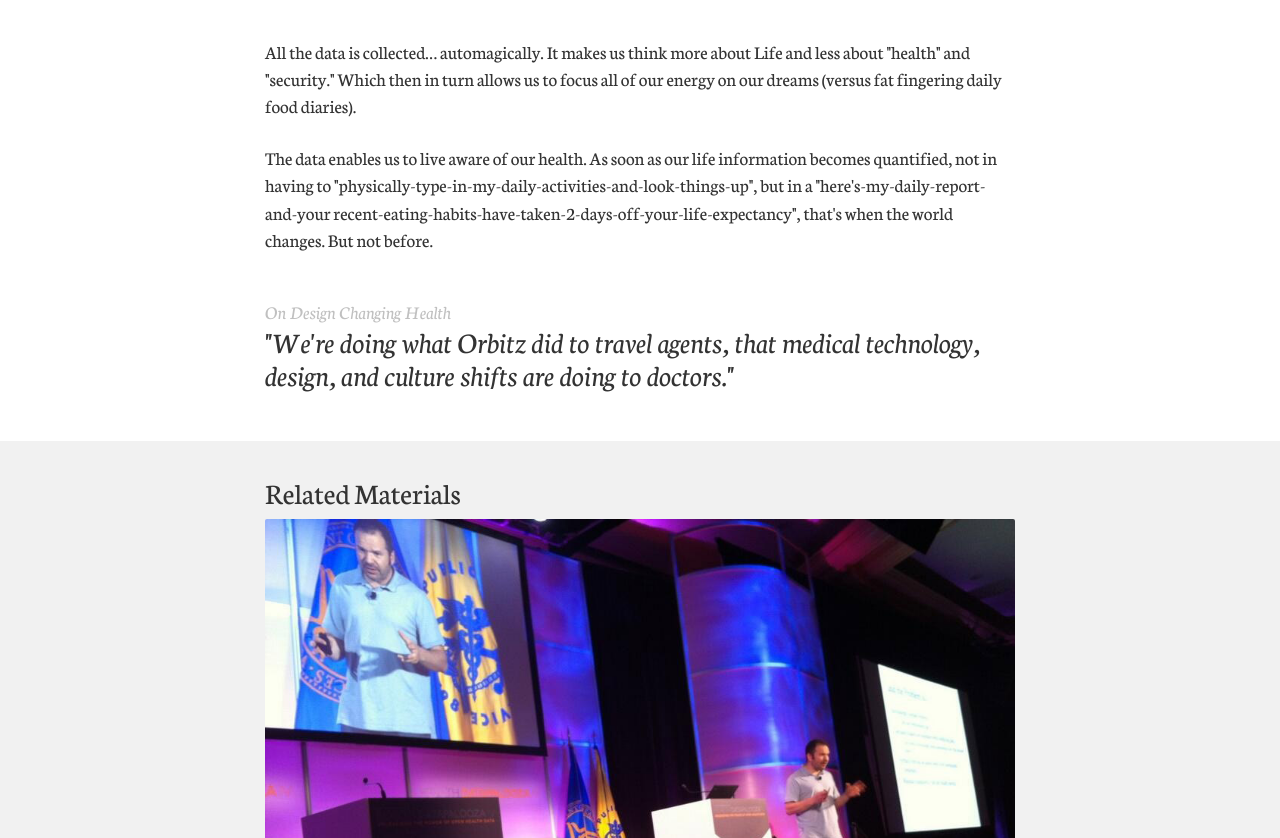
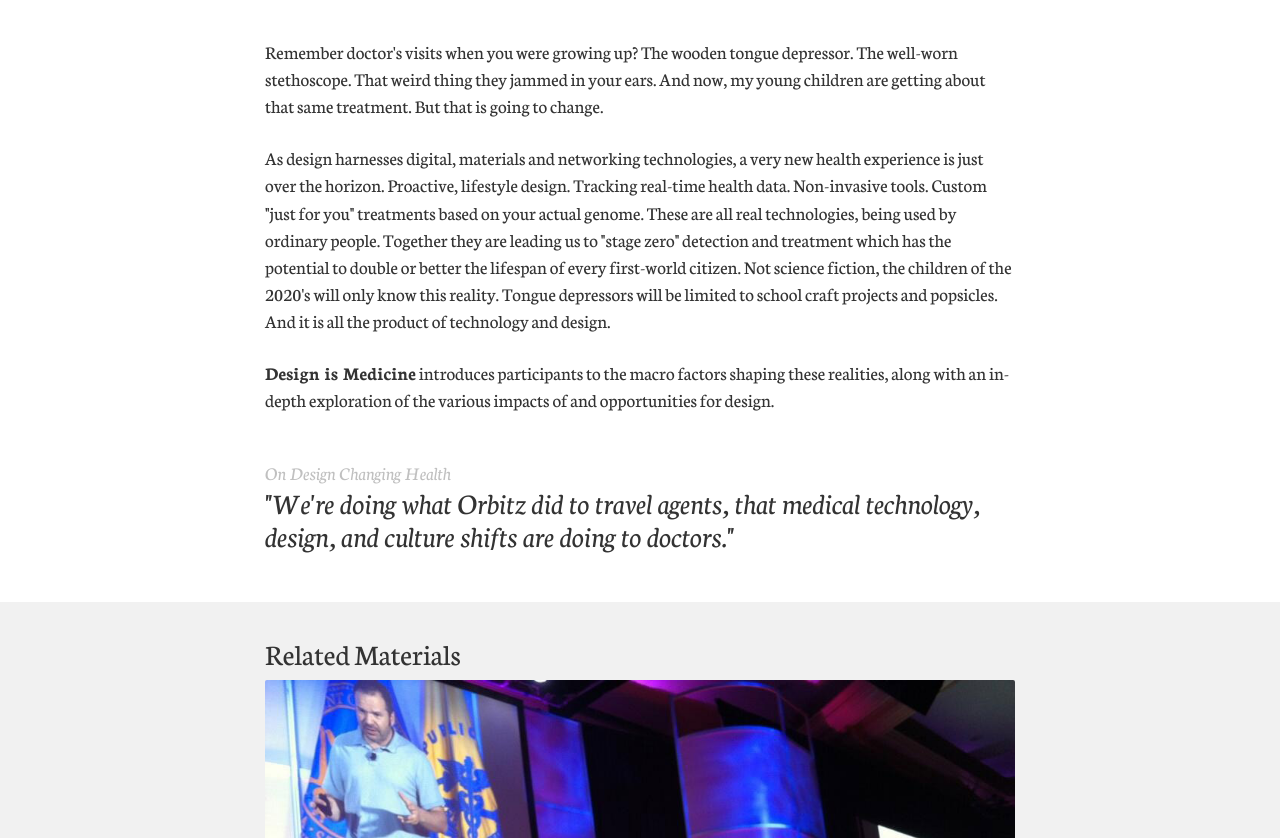
Before and after one commit to goinvo/DesignIsMedicine, a plain HTML site: page index.html in a window 1280 px wide. Shown: the part 908-1746 px from the top of the page. Drawn offline with Linux system fonts and the light colour scheme; a script that the page names is missing.

Commit message:
Updated text about talk

```diff
--- a/index.html
+++ b/index.html
@@ -54,9 +54,11 @@
 
       <div class="row">
         <div class="col-md-8 col-md-offset-2">
-            <p>All the data is collected… automagically. It makes us think more about Life and less about "health" and "security." Which then in turn allows us to focus all of our energy on our dreams (versus fat fingering daily food diaries).</p>
+            <p>Remember doctor's visits when you were growing up? The wooden tongue depressor. The well-worn stethoscope. That weird thing they jammed in your ears. And now, my young children are getting about that same treatment. But that is going to change.</p>
 
-            <p>The data enables us to live aware of our health. As soon as our life information becomes quantified, not in having to "physically-type-in-my-daily-activities-and-look-things-up", but in a "here's-my-daily-report-and-your recent-eating-habits-have-taken-2-days-off-your-life-expectancy", that's when the world changes. But not before.</p>
+            <p>As design harnesses digital, materials and networking technologies, a very new health experience is just over the horizon. Proactive, lifestyle design. Tracking real-time health data. Non-invasive tools. Custom "just for you" treatments based on your actual genome. These are all real technologies, being used by ordinary people. Together they are leading us to "stage zero" detection and treatment which has the potential to double or better the lifespan of every first-world citizen. Not science fiction, the children of the 2020's will only know this reality. Tongue depressors will be limited to school craft projects and popsicles. And it is all the product of technology and design.</p>
+
+            <p><strong>Design is Medicine</strong> introduces participants to the macro factors shaping these realities, along with an in-depth exploration of the various impacts of and opportunities for design.</p>
         </div>
       </div>
 
```
